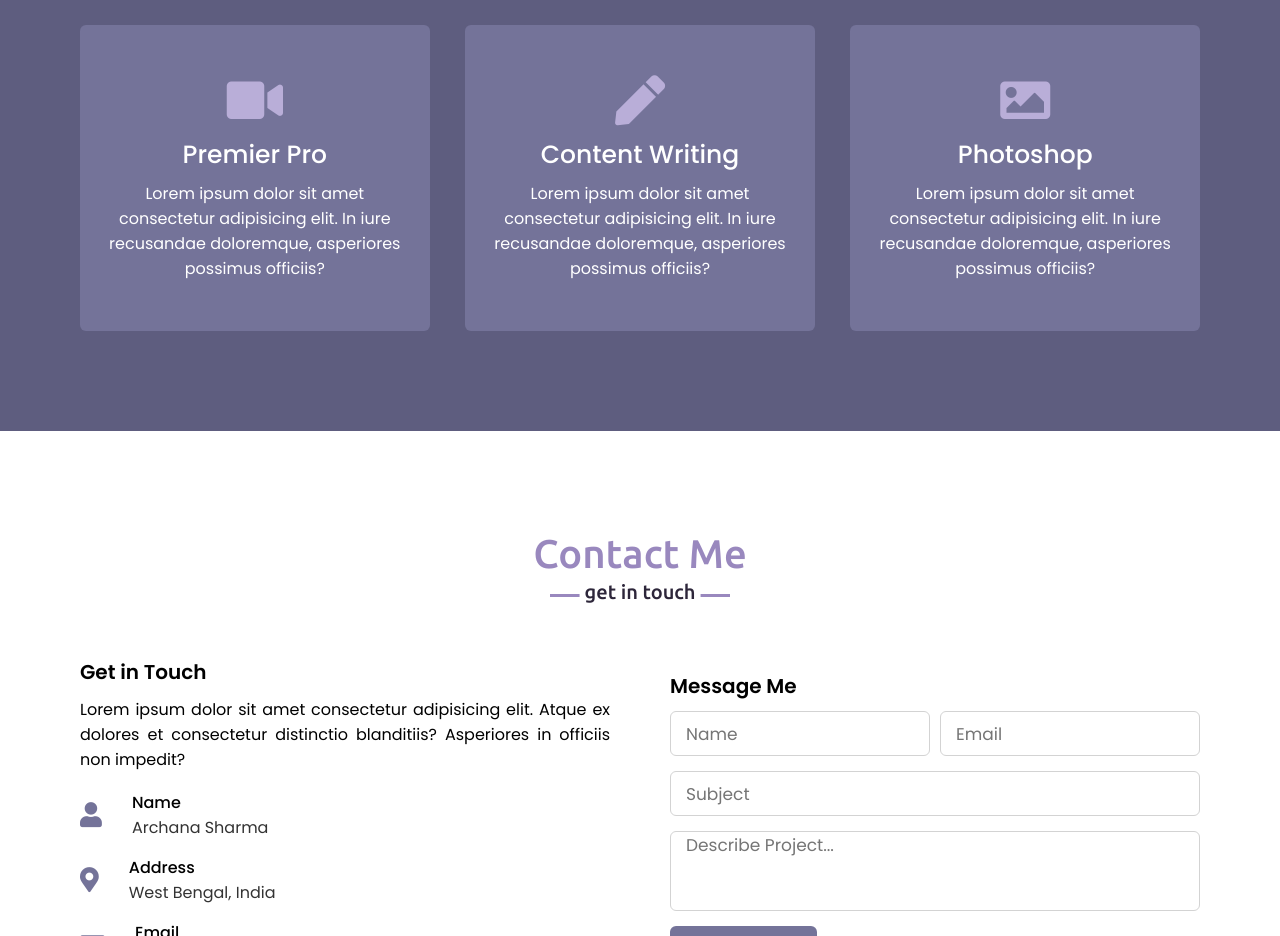
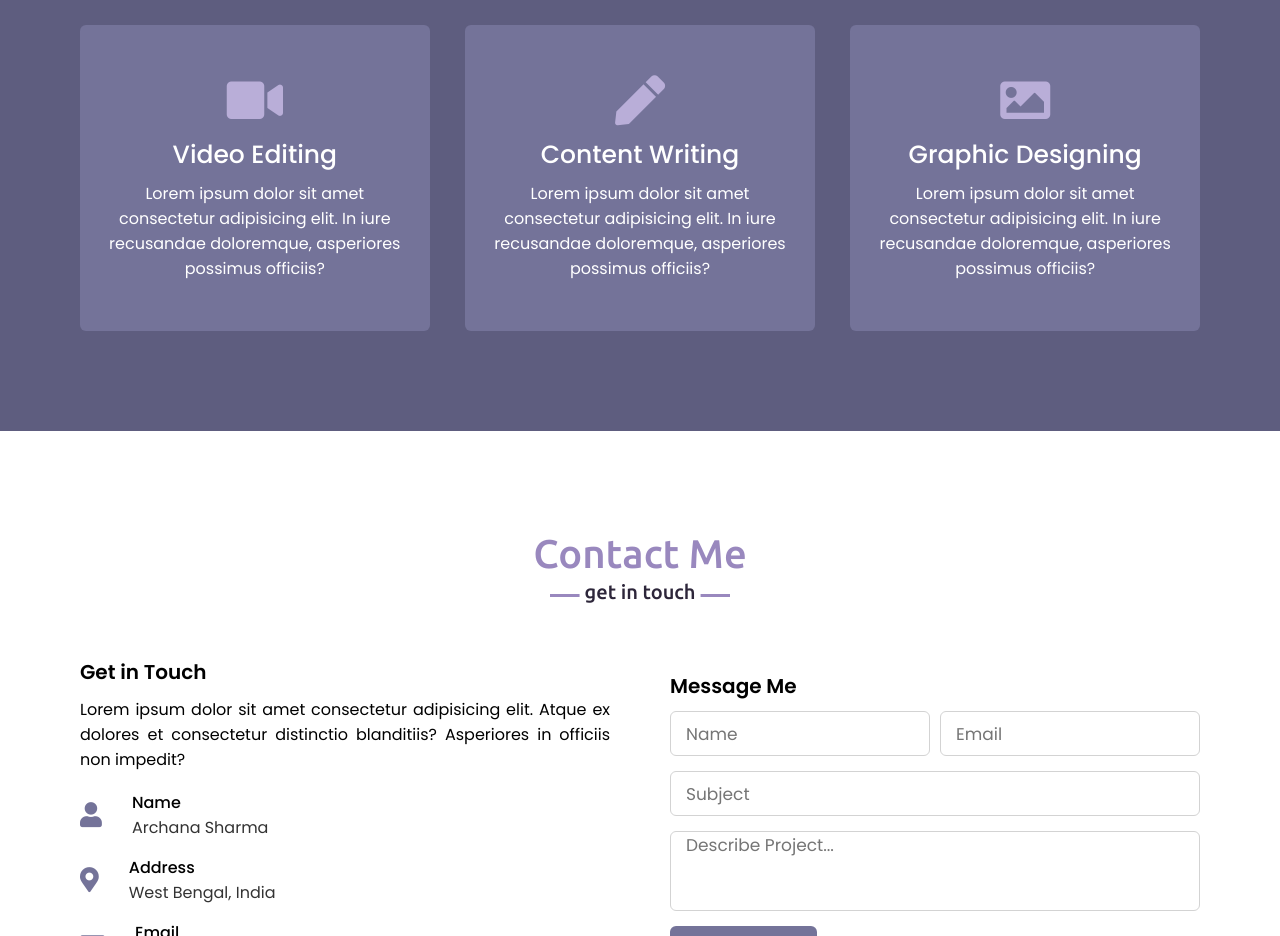
Before and after one commit to ArcxSx/MyPortfolio1.0, a plain HTML site: page index.html in a window 1280 px wide. Shown: the part 2100-3036 px from the top of the page. Drawn offline with nearby package versions, Linux system fonts and the light colour scheme.

Commit message:
Services name change
Video Editing and Graphic Designing

```diff
--- a/index.html
+++ b/index.html
@@ -89,7 +89,7 @@
                         <div class="card">
                             <div class="box">
                                 <i class="fas fa-video"></i>
-                                <div class="text">Premier Pro</div>
+                                <div class="text">Video Editing</div>
                                 <p>Lorem ipsum dolor sit amet consectetur adipisicing elit. In iure recusandae doloremque, asperiores possimus officiis?</p>
                             </div>
                         </div>
@@ -103,7 +103,7 @@
                         <div class="card">
                             <div class="box">
                                 <i class="fas fa-image"></i>
-                                <div class="text">Photoshop</div>
+                                <div class="text">Graphic Designing</div>
                                 <p>Lorem ipsum dolor sit amet consectetur adipisicing elit. In iure recusandae doloremque, asperiores possimus officiis?</p>
                             </div>
                         </div>
```
